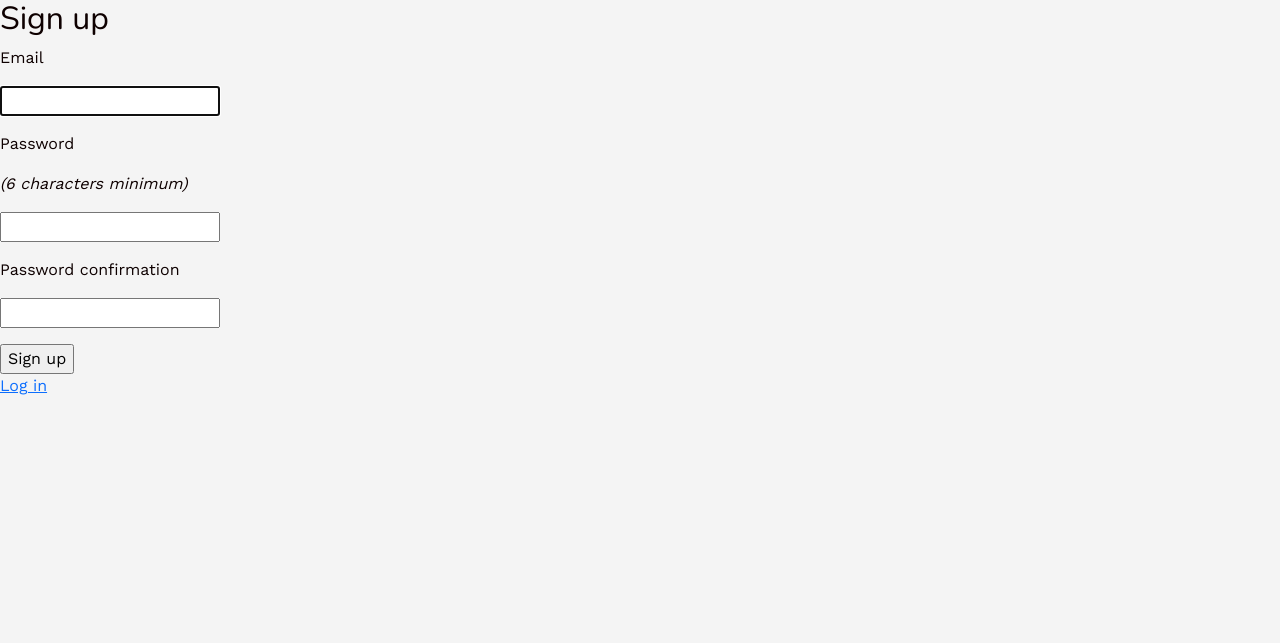
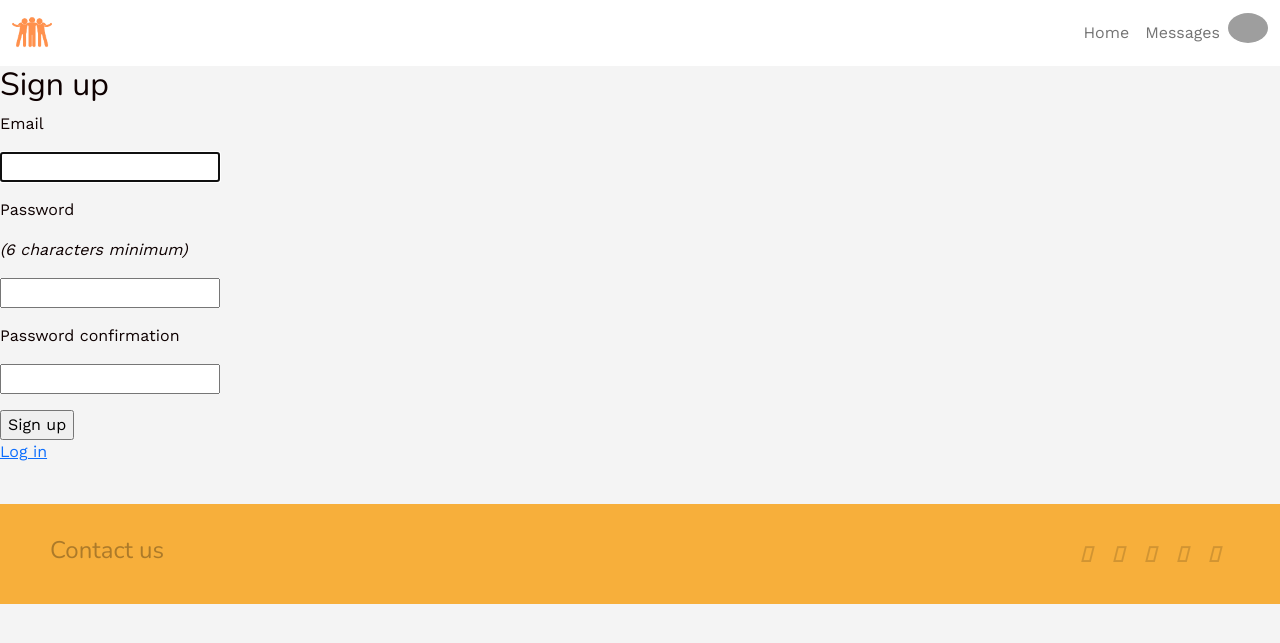
Before and after one commit to NazgulZhuzumova/RentAfriend1, a Rails app: page /users/sign_up in a window 1280 px wide. Shown: the top 643 px of the page. Run offline with Rails 7, Linux system fonts and the light colour scheme; style sheets or scripts are compiled from the project's sources; some libraries are stand-ins or nearby versions; grey boxes are pictures that could not be loaded.

Commit message:
added navbar

```diff
--- a/app/assets/stylesheets/components/_footer.scss
+++ b/app/assets/stylesheets/components/_footer.scss
@@ -1,5 +1,5 @@
 .footer {
-    background: #F4F4F4;
+    background: #f7af3b;
     display: flex;
     align-items: center;
     justify-content: space-between;
--- a/app/views/layouts/application.html.erb
+++ b/app/views/layouts/application.html.erb
@@ -13,6 +13,10 @@
   </head>
 
   <body>
+
+  <%= render 'shared/navbar' %>
     <%= yield %>
+    <br>
+     <%= render 'shared/footer' %>
   </body>
 </html>
--- /dev/null
+++ b/app/views/shared/_footer.html.erb
@@ -0,0 +1,10 @@
+
+    <div class="footer">
+    <h4>Contact us</h4>
+    <div class="footer-links">
+        <a href="#"><i class="fab fa-github"></i></a>
+        <a href="#"><i class="fab fa-instagram"></i></a>
+        <a href="#"><i class="fab fa-facebook"></i></a>
+        <a href="#"><i class="fab fa-twitter"></i></a>
+        <a href="#"><i class="fab fa-linkedin"></i></a>
+    </div>
--- /dev/null
+++ b/app/views/shared/_navbar.html.erb
@@ -0,0 +1,30 @@
+<div class="navbar navbar-expand-sm navbar-light navbar-lewagon">
+  <div class="container-fluid">
+    <a class="navbar-brand" href="#">
+   <%= image_tag "logo.png" %>
+</a>
+    <button class="navbar-toggler" type="button" data-bs-toggle="collapse" data-bs-target="#navbarSupportedContent" aria-controls="navbarSupportedContent" aria-expanded="false" aria-label="Toggle navigation">
+      <span class="navbar-toggler-icon"></span>
+    </button>
+
+    <div class="collapse navbar-collapse" id="navbarSupportedContent">
+      <ul class="navbar-nav me-auto">
+          <li class="nav-item active">
+            <a class="nav-link" href="#">Home</a>
+          </li>
+          <li class="nav-item">
+            <a class="nav-link" href="#">Messages</a>
+          </li>
+          <li class="nav-item dropdown">
+            <img class="avatar dropdown-toggle" id="navbarDropdown" data-bs-toggle="dropdown" aria-haspopup="true" aria-expanded="false" src="https://avatars.githubusercontent.com/u/2978876?u=d018188079ab8ae8dc4bdac60ca40dea4cccbb0f&v=4" />
+            <div class="dropdown-menu dropdown-menu-end" aria-labelledby="navbarDropdown">
+              <a class="dropdown-item" href="#">Action</a>
+              <a class="dropdown-item" href="#">Another action</a>
+            </div>
+          </li>
+          <!--li class="nav-item"-->
+          <!--/li-->
+      </ul>
+    </div>
+  </div>
+</div>
```
Also changed, not shown: app/views/pages/home.html.erb (+1 -11 lines), Gemfile.lock, app/assets/images/logo.png (added).
